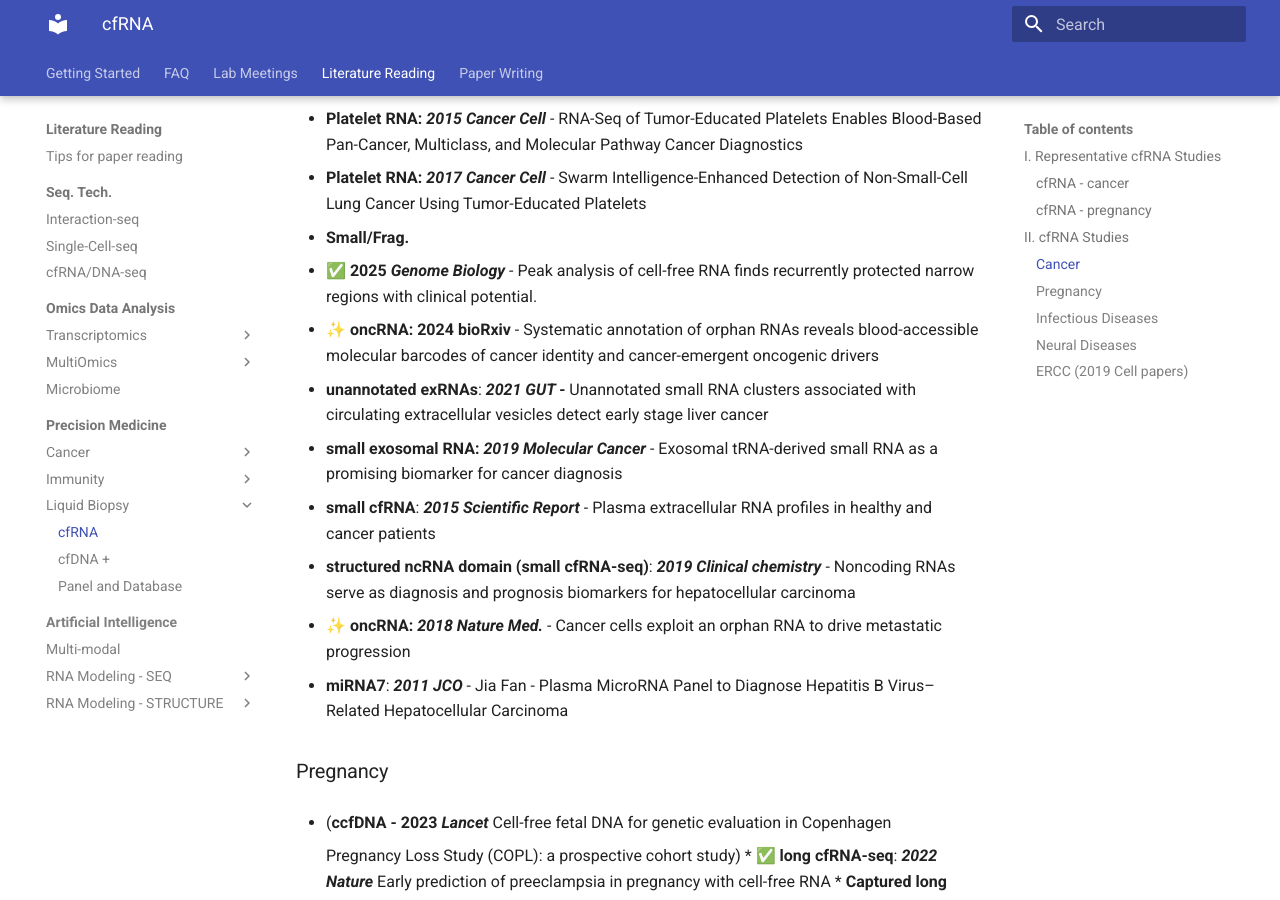
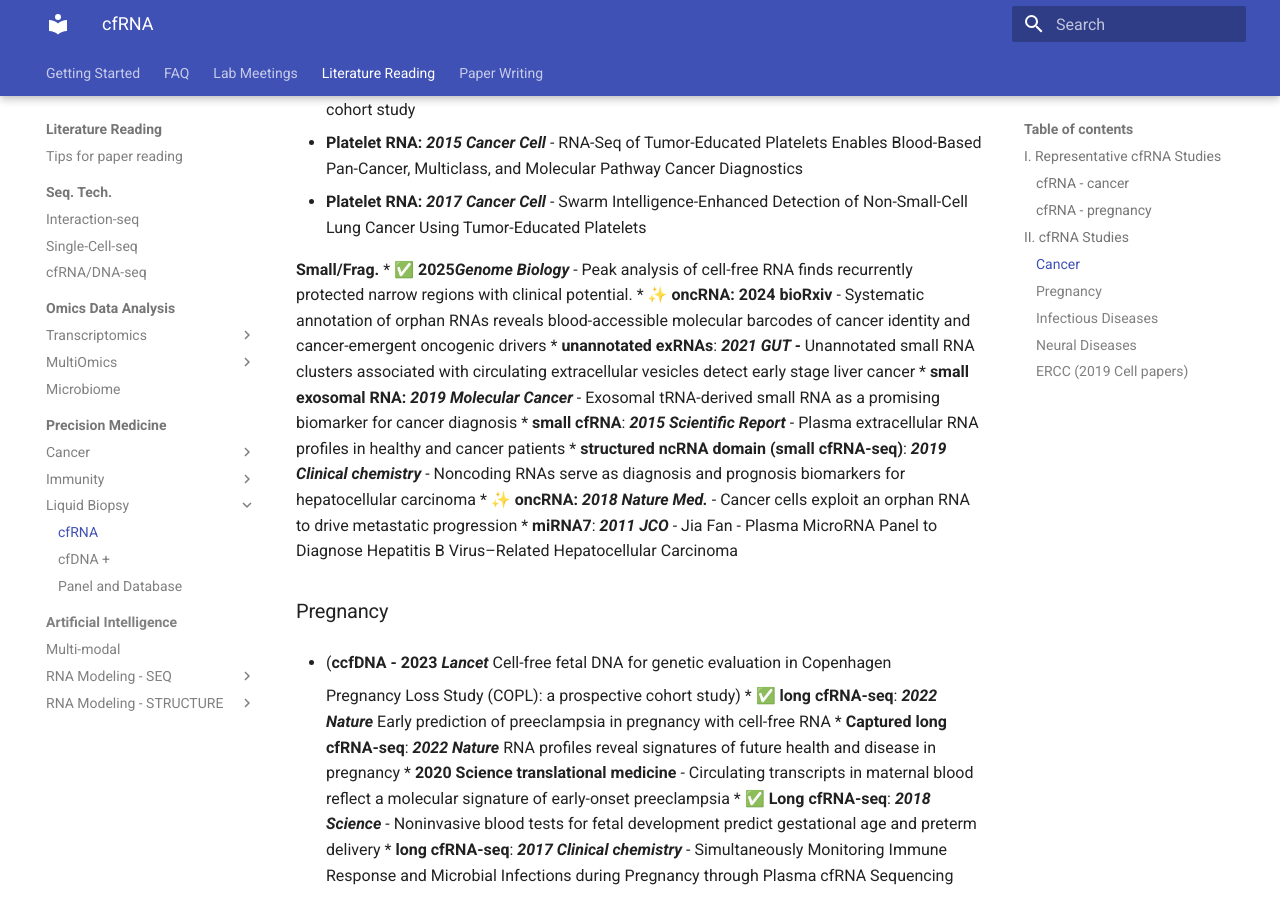
Before and after one commit to lulab/mkdocs, an MkDocs documentation site: the page built from docs/reading/med/liquid-biopsy/cfRNA.md, in a window 1280 px wide and 900 px high, scrolled down 2615 px. Built offline with MkDocs 1.6.1 and Material for MkDocs 9.7.7, drawn with Linux system fonts in a browser that asks for light colours; some of the changed lines change nothing that is shown.

Commit message:
Update cfRNA.md

```diff
--- a/docs/reading/med/liquid-biopsy/cfRNA.md
+++ b/docs/reading/med/liquid-biopsy/cfRNA.md
@@ -35,7 +35,8 @@
 
 ### Cancer
 
-* **Long**
+**Long**
+
   * ✅ **Targeted long cfRNA-seq:** [**2025&#x20;**_**Nature**_ ](https://www.nature.com/articles/s41586-025-08834-1)_-_ An ultrasensitive method for detection of cell-free RNA
   * ✅[**2025 Nature Med**](https://www.nature.com/articles/s41591-025-03848-8) - Clinical utility of targeted RNA sequencing in cancer molecular diagnostics
   * ✅**[2025 Nature Biotechnology](https://doi.org/10.1038/s41587-025-02731-8)** - Modifications of microbiome-derived cell-free RNA in plasma discriminates colorectal cancer samples
@@ -55,13 +56,16 @@
   * **2018 PNAS** - Human plasma and serum extracellular small RNA reference profiles and their clinical utility
   * **exRNA Components**: _**2017 Nature Communication**_ - Coding and noncoding landscape of extracellular RNA
   * **Prospective Review**: _**2017 Noncoding RNA**_ - RNA Biomarkers: Frontier of Precision Medicine for Cancer
-* **Long - Platelet**&#x20;
+
+**Long - Platelet**
+
   * ✅ **Platelet RNA:** [**2022 Cancer Cell**](https://doi.org/10.1016/j.ccell.2022.08.006) - Detection and localization of early- and late-stage cancers using platelet RNA
   * _**2022 Genome Medicine**_ - RNA profiling of blood platelets noninvasively differentiates colorectal cancer from healthy donors and noncancerous intestinal diseases: a retrospective cohort study
   * **Platelet RNA:** _**2015 Cancer Cell**_ - RNA-Seq of Tumor-Educated Platelets Enables Blood-Based Pan-Cancer, Multiclass, and Molecular Pathway Cancer Diagnostics
   * **Platelet RNA:** _**2017 Cancer Cell**_ - Swarm Intelligence-Enhanced Detection of Non-Small-Cell Lung Cancer Using Tumor-Educated Platelets
-* **Small/Frag.**
-  * ✅  **2025&#x20;**_**Genome Biology**_ - Peak analysis of cell-free RNA finds recurrently protected narrow regions with clinical potential.&#x20;
+
+**Small/Frag.**
+  * ✅  **2025**_**Genome Biology**_ - Peak analysis of cell-free RNA finds recurrently protected narrow regions with clinical potential.&#x20;
   * ✨ **oncRNA: 2024 bioRxiv** - Systematic annotation of orphan RNAs reveals blood-accessible molecular barcodes of cancer identity and cancer-emergent oncogenic drivers
   * **unannotated exRNAs**: _**2021 GUT -**_ Unannotated small RNA clusters associated with circulating extracellular vesicles detect early stage liver cancer
   * **small exosomal RNA:** _**2019 Molecular Cancer**_ - Exosomal tRNA-derived small RNA as a promising biomarker for cancer diagnosis
```
